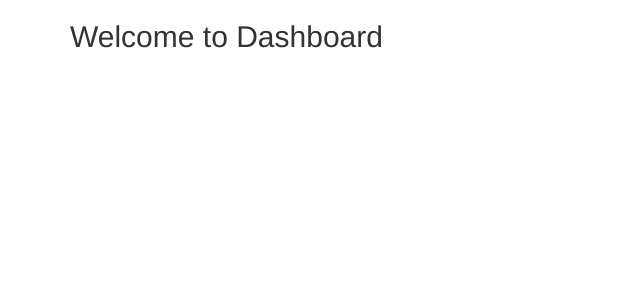
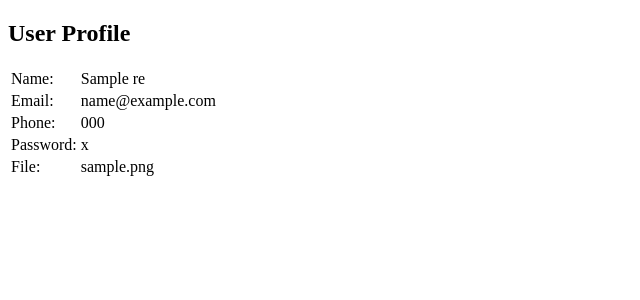
Before and after one commit to Lingangouda-Triwits/CRUDUsingCodeIgniter, a CodeIgniter app: the page made by application/views/FetchView.php in a window 1280 px wide. Shown: the top 300 px of the page, without its empty margins (0-640 px from the left). Run offline with CodeIgniter, Linux system fonts and the light colour scheme; the template is opened without the code that fills it: most values are stand-ins (such as "Sample title", 1, 10 or a date in 2020).

Commit message:
creating fetch view

```diff
--- a/application/models/LoginModel.php
+++ b/application/models/LoginModel.php
@@ -7,13 +7,14 @@ class LoginModel extends CI_Model
         $row = $query->num_rows();
 
         if ($row) {
-            // $res = $query->row_array();
-            // $email = $res['email'];
+            $res = $query->row_array();
+            $email = $res['email'];
 
             $query = $this->db->query("SELECT * FROM user WHERE email = '$username' AND password = '$password'");
             $row1 = $query->num_rows();
 
             if ($row1) {
+                $this->load->view('LoginView', $res);
                 redirect('http://localhost/codeigniter/index.php/LoginController/fetch');
             } else {
                 $data['message'] = "<h3 style='color:red'>Password is not correct.</h3>";
--- a/application/views/FetchView.php
+++ b/application/views/FetchView.php
@@ -1,16 +1,34 @@
 <!DOCTYPE html>
-<html>
+<html lang="en">
 <head>
-  <meta name="viewport" content="width=device-width, initial-scale=1">
-  <link rel="stylesheet" href="https://maxcdn.bootstrapcdn.com/bootstrap/3.4.1/css/bootstrap.min.css">
-  <script src="https://ajax.googleapis.com/ajax/libs/jquery/3.5.1/jquery.min.js"></script>
-  <script src="https://maxcdn.bootstrapcdn.com/bootstrap/3.4.1/js/bootstrap.min.js"></script>
+  <meta charset="UTF-8">
+  <meta name="viewport" content="width=device-width, initial-scale=1.0">
+  <title>User Data</title>
 </head>
 <body>
 
-<div class="container">
-  <h2>Welcome to Dashboard</h2>
-</div>
-
+    <h2>User Profile</h2>
+    <table>
+        <tr>
+            <td>Name:</td>
+            <td><?php echo $res['name']; ?></td>
+        </tr>
+        <tr>
+            <td>Email:</td>
+            <td><?php echo $res['email']; ?></td>
+        </tr>
+        <tr>
+            <td>Phone:</td>
+            <td><?php echo $res['phone']; ?></td>
+        </tr>
+        <tr>
+          <td>Password:</td>
+          <td><?php echo $res['password']; ?></td>
+      </tr>
+      <tr>
+        <td>File:</td>
+        <td><?php echo $res['file_path']; ?></td>
+    </tr>
+    </table>
 </body>
 </html>
```
